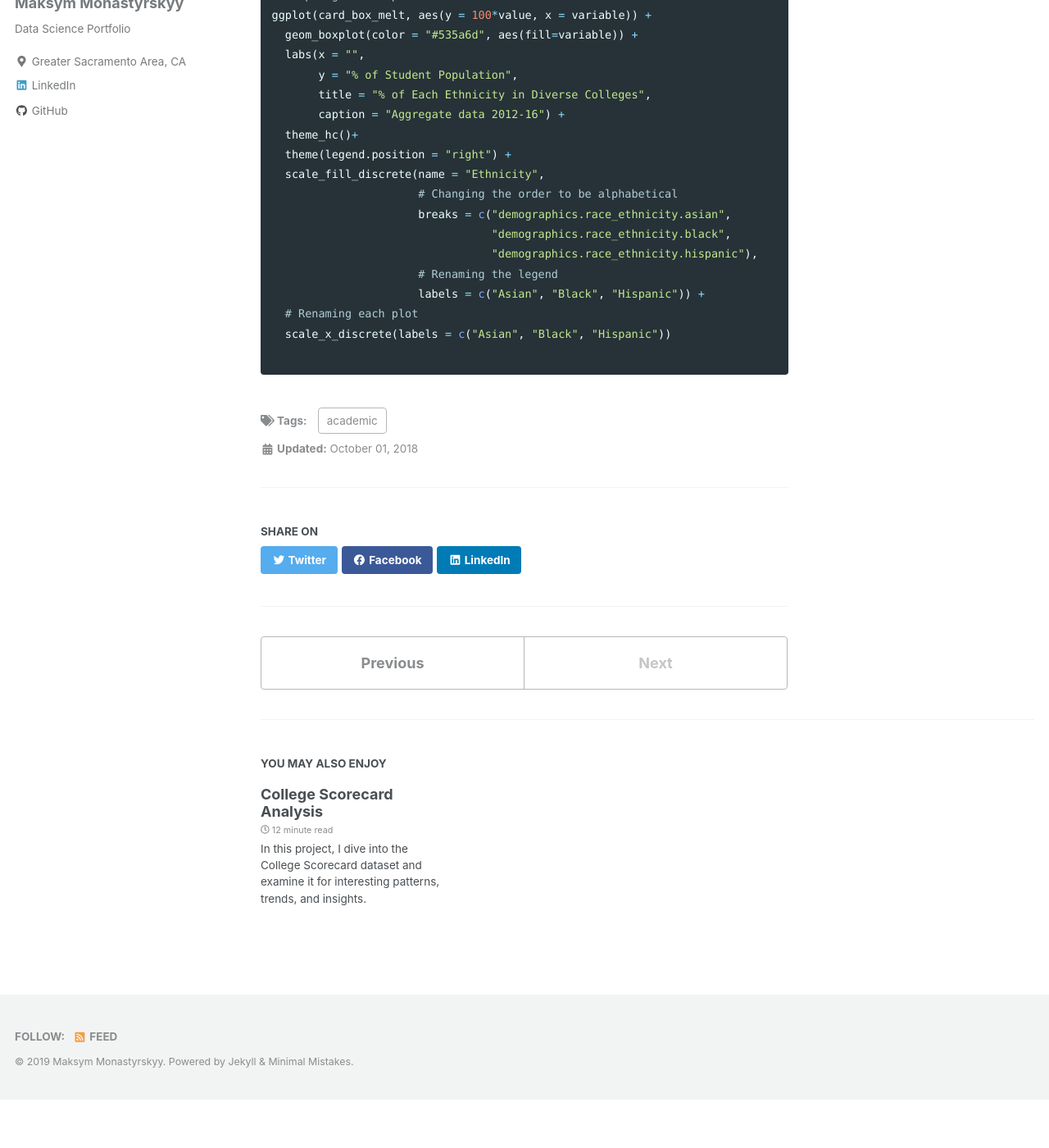
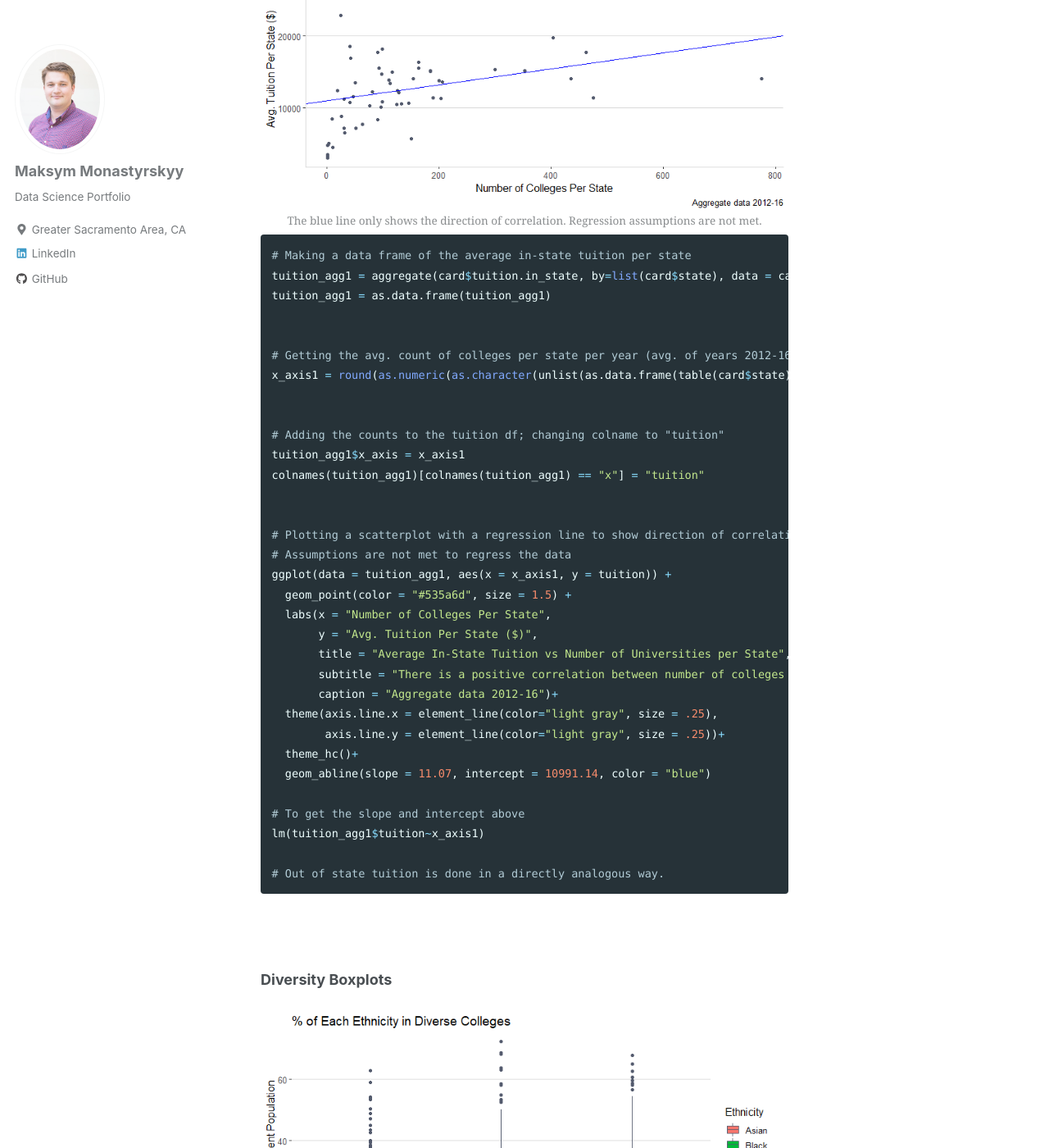
Before and after one commit to monastyrskyy/monastyrskyy.github.io, a Jekyll site: the page built from _posts/2018-11-01-collegescorecards2.md, in a window 1280 px wide and 1400 px high, scrolled down 10859 px. Shown: the whole window at 82% size. Built offline with Jekyll 4.4.1, drawn with Linux system fonts in a browser that asks for light colours; cached includes are drawn as plain includes; nearby versions of some CDN libraries; before the commit the page ends 12200 px from its top, so only the background shows below that; some of the changed text lies outside the part shown.

Commit message:
added more code, part 2

````diff
--- a/_posts/2018-11-01-collegescorecards2.md
+++ b/_posts/2018-11-01-collegescorecards2.md
@@ -131,6 +131,73 @@
 
 ## Analysis and Code
 
+In this section, I include the code that I used to create the visualizations seen in the report.
+
+**Graduate vs Undergraduate Populations**
+
+<div style="text-align:center"><img src="{{ site.url }}{{ site.baseurl }}/images/2.college_scorecards/2.grad_vs_undergrad_v2.png" alt="Graduate vs Undergraduate Populations"></div>
+```r
+library(ggplot2)
+library(ggthemes) # Cool themes
+
+ggplot(card, aes(x = size, y = grad_students)) +
+  geom_point(color = "#535a6d", size = 1) +
+  labs(
+    x = "Undergraduate Population",
+    y = "Graduate Student Population",
+    title = "Graduate vs Undergraduate Populations",
+    subtitle = "Colleges with large undergrad populations also tend to have large grad populations.",
+    caption = "Aggregate data 2012-16"
+  ) +
+  theme_hc()+
+  # adding y-axis
+  theme(axis.line.y = element_line(color="light gray", size = .25))
+```
+
+<br><br/>
+
+**In-State Tuition vs Number of Colleges**
+
+<div style="text-align:center">
+  <img src="{{ site.url }}{{ site.baseurl }}/images/2.college_scorecards/3a.in_state_tuition.png" alt="Graduate vs Undergraduate Populations">
+  <figcaption>The blue line only shows the direction of correlation. Regression assumptions are not met.</figcaption>
+</div>
+```r
+# Making a data frame of the average in-state tuition per state
+tuition_agg1 = aggregate(card$tuition.in_state, by=list(card$state), data = card, mean, na.rm = TRUE)
+tuition_agg1 = as.data.frame(tuition_agg1)
+
+
+# Getting the avg. count of colleges per state per year (avg. of years 2012-16)
+x_axis1 = round(as.numeric(as.character(unlist(as.data.frame(table(card$state))["Freq"])))/5)
+
+
+# Adding the counts to the tuition df; changing colname to "tuition"
+tuition_agg1$x_axis = x_axis1
+colnames(tuition_agg1)[colnames(tuition_agg1) == "x"] = "tuition"
+
+
+# Plotting a scatterplot with a regression line to show direction of correlation only
+# Assumptions are not met to regress the data
+ggplot(data = tuition_agg1, aes(x = x_axis1, y = tuition)) +
+  geom_point(color = "#535a6d", size = 1.5) +
+  labs(x = "Number of Colleges Per State",
+       y = "Avg. Tuition Per State ($)",
+       title = "Average In-State Tuition vs Number of Universities per State",
+       subtitle = "There is a positive correlation between number of colleges in a state and average tuition.",
+       caption = "Aggregate data 2012-16")+
+  theme(axis.line.x = element_line(color="light gray", size = .25),
+        axis.line.y = element_line(color="light gray", size = .25))+
+  theme_hc()+
+  geom_abline(slope = 11.07, intercept = 10991.14, color = "blue")
+
+# To get the slope and intercept above
+lm(tuition_agg1$tuition~x_axis1)
+
+# Out of state tuition is done in a directly analogous way.
+```
+
+<br><br/>
 
 **Diversity Boxplots**
 
@@ -185,3 +251,5 @@
   scale_x_discrete(labels = c("Asian", "Black", "Hispanic"))
 
 ```
+
+<br><br/>
````
Also changed, not shown: other parts of _posts/2018-11-01-collegescorecards2.md (+0 -1 lines).
